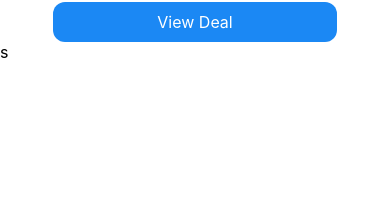
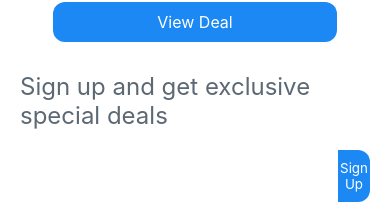
Before and after one commit to vikasmittal7011/Radiant-Riches-LLC, a React (Create React App) app: page / in a window 390 px wide. Shown: the part 3974-4176 px from the top of the page. Before the commit the page ends 4036 px from the top, so only its background shows below. Built offline with nearby package versions, Linux system fonts and the light colour scheme.

Commit message:
Complete login

```diff
--- /dev/null
+++ b/src/components/Login.jsx
@@ -0,0 +1,15 @@
+const Login = () => {
+    return (
+        <div className="login">
+            <p>Sign up and get exclusive special deals</p>
+
+            <div>
+                <input />
+                <button>Sign Up</button>
+            </div>
+
+        </div>
+    )
+}
+
+export default Login
--- a/src/components/RelatedItems.jsx
+++ b/src/components/RelatedItems.jsx
@@ -23,7 +23,8 @@ const RelatedItems = () => {
 
                     </div>
                 ))}
-            </div>s</>
+            </div>
+        </>
     )
 }
 
--- a/src/pages/Home.jsx
+++ b/src/pages/Home.jsx
@@ -1,3 +1,4 @@
+import Login from "../components/Login"
 import MainSection from "../components/MainSection"
 import NavBar from "../components/NavBar"
 import RelatedItems from "../components/RelatedItems"
@@ -10,6 +11,7 @@ const Home = () => {
             <MainSection />
             <TopItemsCard />
             <RelatedItems />
+            <Login />
         </>
     )
 }
--- a/src/sass/index.scss
+++ b/src/sass/index.scss
@@ -369,6 +369,41 @@
   color: $text-color5;
 }
 
+.login {
+  padding: $main-padding;
+  margin-top: 30px;
+  flex-wrap: wrap;
+  @include flexing(space-between);
+
+  & p {
+    width: 398px;
+    font-size: $font-size6;
+    color: $text-color2;
+  }
+
+  & div {
+    @include flexing(start);
+
+    & input {
+      width: 348px;
+      height: 52px;
+      border: $text-color6;
+      font-size: $font-size4;
+      padding-left: 5px;
+    }
+
+    & button {
+      width: 97px;
+      height: 52px;
+      background: $text-color6;
+      border: 0;
+      color: $text-color;
+      cursor: pointer;
+      border-radius: 0px 12px 12px 0px;
+    }
+  }
+}
+
 @media (max-width: 1024px) {
   .nav_bar {
     padding: 0;
@@ -384,6 +419,9 @@
     padding: $padding;
   }
   .related-items-heading {
+    padding: $padding;
+  }
+  .login {
     padding: $padding;
   }
 }
@@ -407,6 +445,13 @@
           width: 300px;
         }
       }
+    }
+  }
+
+  .login {
+    & p {
+      width: 100%;
+      margin-bottom: 20px;
     }
   }
 }
@@ -476,6 +521,15 @@
         align-content: baseline;
         height: auto;
       }
+    }
+  }
+
+  .login {
+    & p {
+      font-size: 24px;
+    }
+    & div {
+      width: 100%;
     }
   }
 }
@@ -548,4 +602,18 @@
       }
     }
   }
+
+  .login {
+    & p {
+      font-size: $font-size4;
+    }
+
+    & div {
+      @include flexing(start);
+
+      & input {
+        width: 200px;
+      }
+    }
+  }
 }
--- a/src/sass/mixin.scss
+++ b/src/sass/mixin.scss
@@ -26,6 +26,7 @@
   border-radius: 12px;
   border: 0;
   padding: 10px 0;
+  cursor: pointer;
 }
 
 @mixin img {
```
